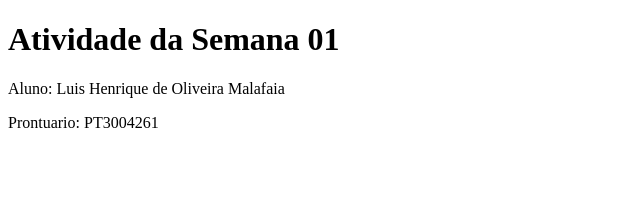
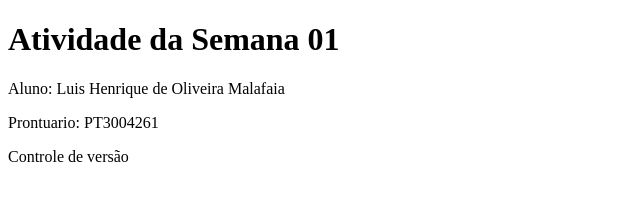
Before and after one commit to LuisH07/dwba4_semana_01_pt3004261, a plain HTML site: page index.html in a window 1280 px wide. Shown: the whole page, without its empty margins (0-640 px from the left). Drawn offline with Linux system fonts and the light colour scheme.

Commit message:
Alteração no arquivo index.html

```diff
--- a/index.html
+++ b/index.html
@@ -10,6 +10,7 @@
     <h1>Atividade da Semana 01</h1>
     <p>Aluno: Luis Henrique de Oliveira Malafaia</p>
     <p>Prontuario: PT3004261</p>
+    <p>Controle de versão</p>
     <script src="script.js"></script>
   </body>
 </html>
```
